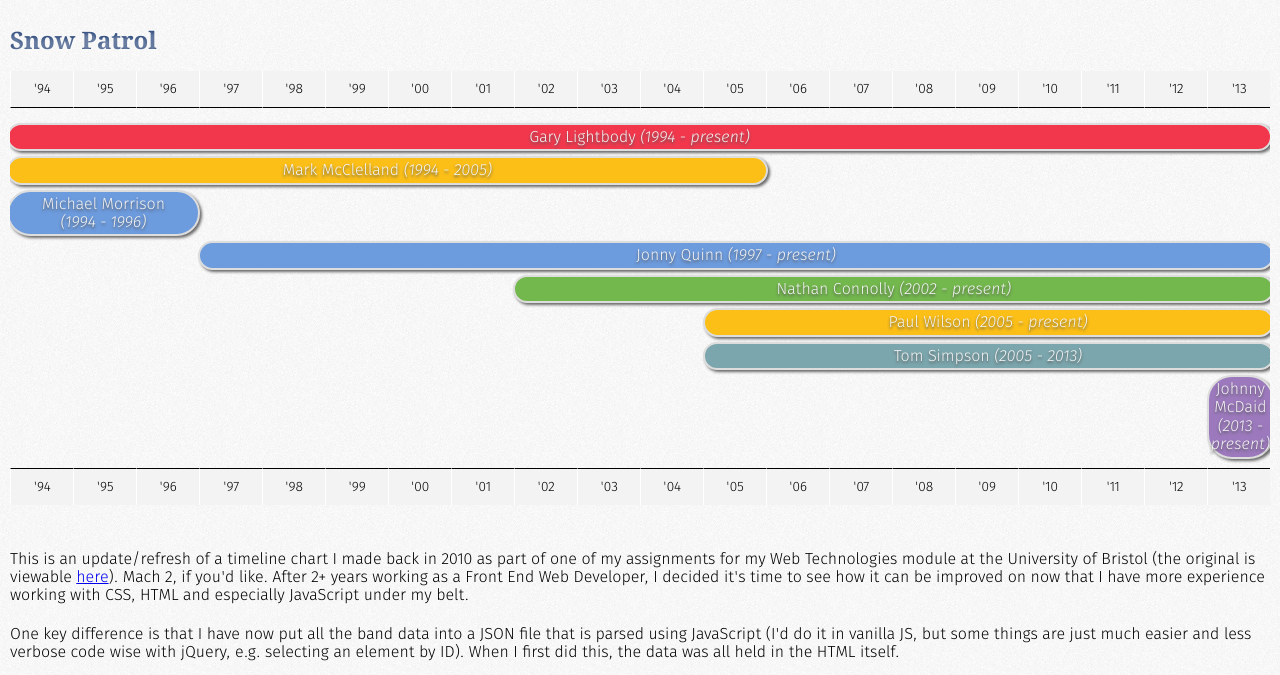
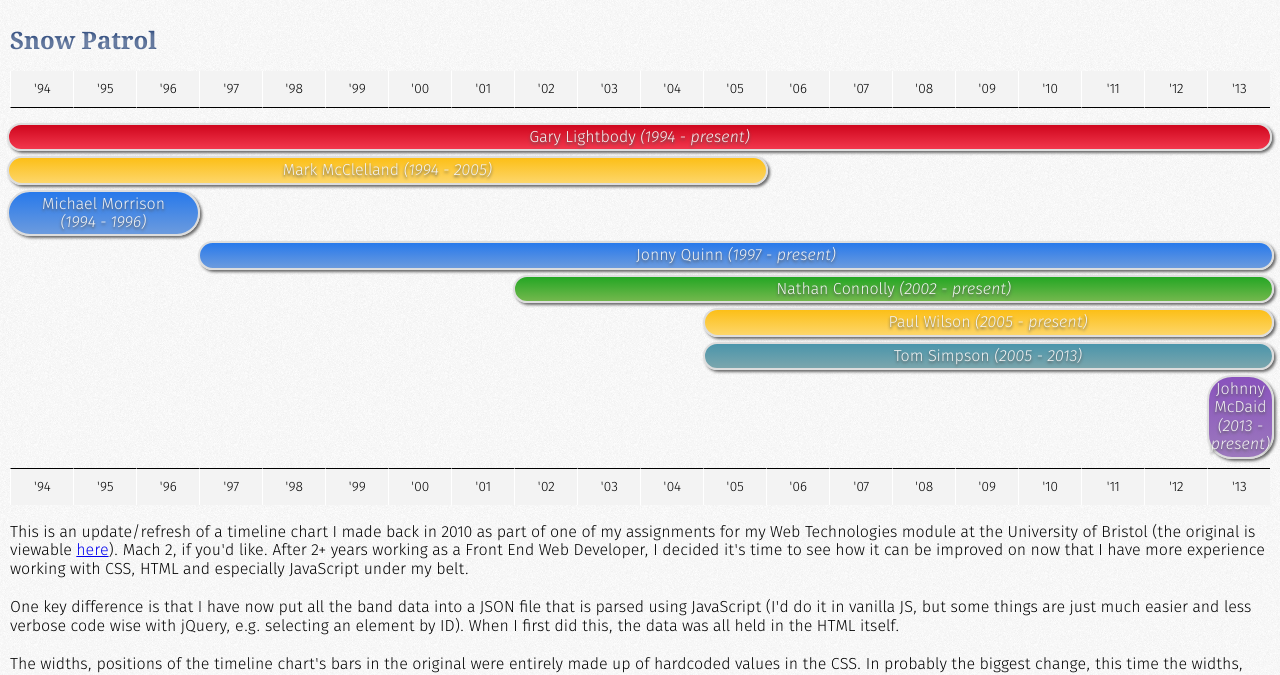
Before and after one commit to kopijunkie/css-js-timeline, a plain HTML site: page index.html in a window 1280 px wide. Shown: the part 46-721 px from the top of the page. Drawn offline with nearby package versions, Linux system fonts and the light colour scheme; a web font is replaced by a local one.

Commit message:
Minor update to HTML and added subtle linear gradient

```diff
--- a/index.html
+++ b/index.html
@@ -20,7 +20,7 @@
 <header>
     <h1>Pure CSS/JS Timeline Chart</h1>
 </header>
-<section id="bands">
+<section class="bands">
     <h1 class="band-name"></h1>
     <div class="timeline">
         <ul class="years top"></ul>
@@ -30,7 +30,7 @@
 </section>
 <section class="description">
     <p>
-        This is an update/refresh of a timeline chart I made back in 2010 as part of one of my assignments for my Web Technologies module at the University of Bristol (the original is viewable <a href="http://kopijunkie.net/demo-site/spotlight.html" title="Demo Site - CSS Timeline" target="_blank">here</a>). Mach 2, if you'd like. After 2+ years working as a Front End Web Developer, I decided it's time to see how it can be improved on now that I have more experience working with CSS, HTML and especially JavaScript under my belt.
+        This is an update/refresh of a timeline chart I made back in 2010 as part of one of my assignments for my Web Technologies module at the University of Bristol (the original is viewable <a href="http://kopijunkie.net/demo-site/spotlight.html" title="Demo Site - Pure CSS Timeline" target="_blank">here</a>). Mach 2, if you'd like. After 2+ years working as a Front End Web Developer, I decided it's time to see how it can be improved on now that I have more experience working with CSS, HTML and especially JavaScript under my belt.
     </p>
     <p>
         One key difference is that I have now put all the band data into a JSON file that is parsed using JavaScript (I'd do it in vanilla JS, but some things are just much easier and less verbose code wise with jQuery, e.g. selecting an element by ID). When I first did this, the data was all held in the HTML itself.
@@ -39,7 +39,10 @@
         The widths, positions of the timeline chart's bars in the original were entirely made up of hardcoded values in the CSS. In probably the biggest change, this time the widths, positions calculated dynamically with JavaScript using the data held in the JSON file. By doing this I only need to update the JSON file whilst the JS makes sure the timeline keeps itself up-to-date with each changing year (i.e. no need to update this next year just to add an extra year to the years/y-axis). Unfortunately, since there is no way to put the style values in the CSS itself (well, not that I'm aware of...feel fee to correct me as I'm here to learn also) the style attributes for the individual timeline bars' width and position had to be generated as inline styles.
     </p>
     <p>
-        When I first made this, I wasn't very familiar with JavaScript or JSON yet plus one of the assignment requirements was that the web site I was building had to use valid HTML and CSS, no HTML5 or CSS3 was to be used. My aim here is to show what can be achieved with current front end web technologies, which these days is quite a lot. I'm just scratching the surface. I can see the next level for this would be to use SASS for CSS pre processing (Mach 3) and Backbone.js to build this with a MVC architecture in mind (Mach 4).
+        When I first made this, I wasn't very familiar with JavaScript or JSON yet plus one of the assignment requirements was that the web site I was building had to use valid HTML and CSS, no JavaScript. And as HTML5 and CSS3 were still new then, those weren't allowed either. Restricting perhaps, but I loved the challenge.
+    </p>
+    <p>
+        My aim here is to show what can be achieved with current front end web technologies, which these days is quite a lot. I'm just scratching the surface. I can see the next level for this would be to use SASS for CSS pre processing (Mach 3) and Backbone.js to build this with a MVC architecture in mind (Mach 4).
     </p>
 </section>
 </body>
--- a/timeline.css
+++ b/timeline.css
@@ -76,9 +76,16 @@ table {
     border-spacing: 0;
 }
 
+::selection {
+    background: #ffb50d;
+}
+::-moz-selection {
+    background: #ffb50d;
+}
+
 .description {
     clear: both;
-    margin: 35px 0;
+    margin: 45px 0;
 }
 
 .band-name {
@@ -91,11 +98,6 @@ table {
 }
 
 /* --- Timeline Style --- */
-
-.timeline {
-    overflow-y: scroll;
-    overflow-x: hidden;
-}
 
 .years {
     list-style-type: none;
@@ -150,7 +152,6 @@ table {
     margin-bottom: 5px;
     padding: 3px 0;
     text-align: center;
-    display: block;
 }
 
 .band-members em {
@@ -159,36 +160,56 @@ table {
     display: inline-block;
 }
 
-/* width (for each) = 88% (max width) - left value */
-/* left (for each) = 5.5% * years after start (and + 1.375% per quarter of year) */
 #garyL {
     background: #f2374d;
+    background: -webkit-linear-gradient(top, #cf061d, #f2374d);
+    background:    -moz-linear-gradient(top, #cf061d, #f2374d);
+    background:     -ms-linear-gradient(top, #cf061d, #f2374d);
+    background:      -o-linear-gradient(top, #cf061d, #f2374d);
+    background:         linear-gradient(to bottom, #cf061d, #f2374d);
 }
 
-#markM {
+#markM, #paulW {
     background: #fcbf17;
+    background: -webkit-linear-gradient(top, #fcbf17, #fdd66a);
+    background:    -moz-linear-gradient(top, #fcbf17, #fdd66a);
+    background:     -ms-linear-gradient(top, #fcbf17, #fdd66a);
+    background:      -o-linear-gradient(top, #fcbf17, #fdd66a);
+    background:         linear-gradient(to bottom, #fcbf17, #fdd66a);
 }
 
-#michaelM {
+#michaelM, #jonnyQ {
     background: #6c9bde;
-}
-
-#jonnyQ {
-    background: #6c9bde;
+    background: -webkit-linear-gradient(top, #2779eb, #6c9bde);
+    background:    -moz-linear-gradient(top, #2779eb, #6c9bde);
+    background:     -ms-linear-gradient(top, #2779eb, #6c9bde);
+    background:      -o-linear-gradient(top, #2779eb, #6c9bde);
+    background:         linear-gradient(to bottom, #2779eb, #6c9bde);
 }
 
 #nathanC {
     background: #73b84d;
-}
-
-#paulW {
-    background: #fcbf17;
+    background: -webkit-linear-gradient(top, #24a624, #73b84d);
+    background:    -moz-linear-gradient(top, #24a624, #73b84d);
+    background:     -ms-linear-gradient(top, #24a624, #73b84d);
+    background:      -o-linear-gradient(top, #24a624, #73b84d);
+    background:         linear-gradient(to bottom, #24a624, #73b84d);
 }
 
 #tomS {
     background: #7ba6ad;
+    background: -webkit-linear-gradient(top, #4a95ab, #7ba6ad);
+    background:    -moz-linear-gradient(top, #4a95ab, #7ba6ad);
+    background:     -ms-linear-gradient(top, #4a95ab, #7ba6ad);
+    background:      -o-linear-gradient(top, #4a95ab, #7ba6ad);
+    background:         linear-gradient(to bottom, #4a95ab, #7ba6ad);
 }
 
 #johnnyM {
     background: #9c79bd;
+    background: -webkit-linear-gradient(top, #8952bd, #9c79bd);
+    background:    -moz-linear-gradient(top, #8952bd, #9c79bd);
+    background:     -ms-linear-gradient(top, #8952bd, #9c79bd);
+    background:      -o-linear-gradient(top, #8952bd, #9c79bd);
+    background:         linear-gradient(to bottom, #8952bd, #9c79bd);
 }
```
